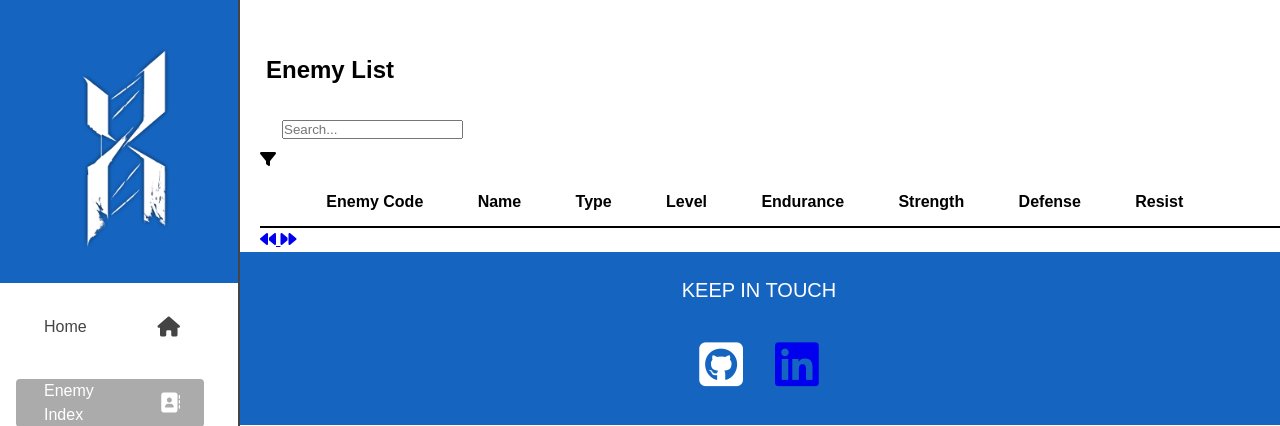
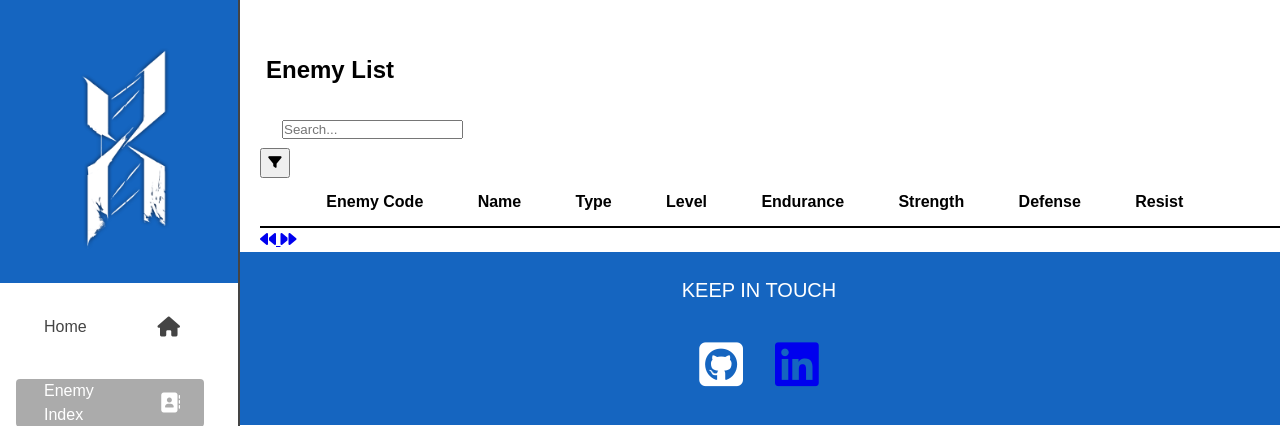
Before and after one commit to Zylashro/data-index-project, a Flask app: page /enemy-list in a window 1280 px wide. Shown: the top 426 px of the page. Run offline with Flask 2, Linux system fonts and the light colour scheme; data that the repository does not hold is empty; some libraries are stand-ins or nearby versions.

Commit message:
Updated hideAndShow.js to hopefully function now take three.

```diff
--- a/templates/enemyIndex.html
+++ b/templates/enemyIndex.html
@@ -38,9 +38,9 @@
         <div class="search-bar">
             <input type="text" placeholder="Search...">
         </div>
-        <div class="filter-by__btn">
+        <button class="filter-by__btn">
             <i class="fas fa-filter"></i>
-        </div>
+        </button>
         <!-- Will have a JS function when clicked will remove dive hidden css style and
             will display a little filter menu. -->
         <!-- At dive moment, filter selection will be done divrough buttons. Will look
```
